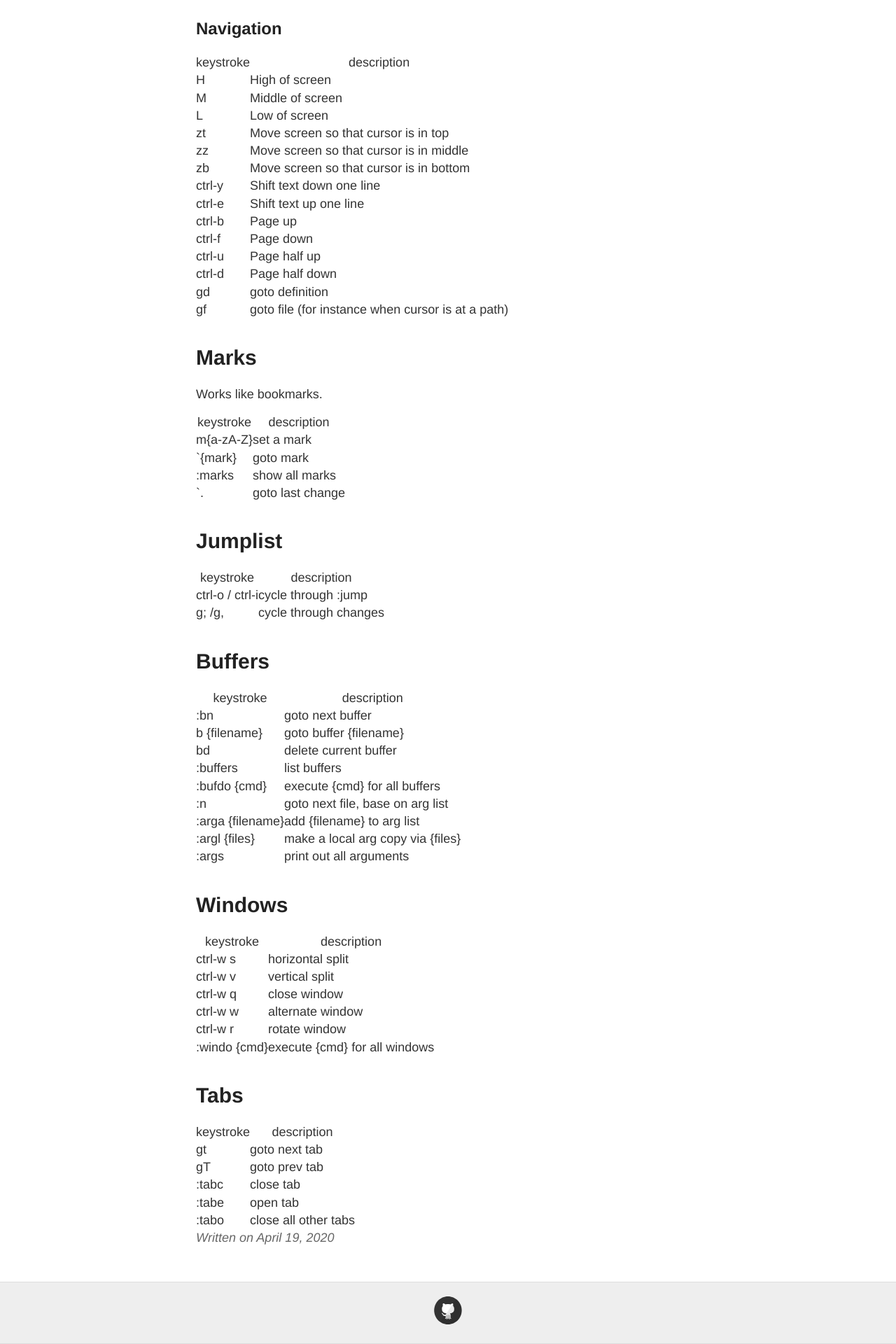
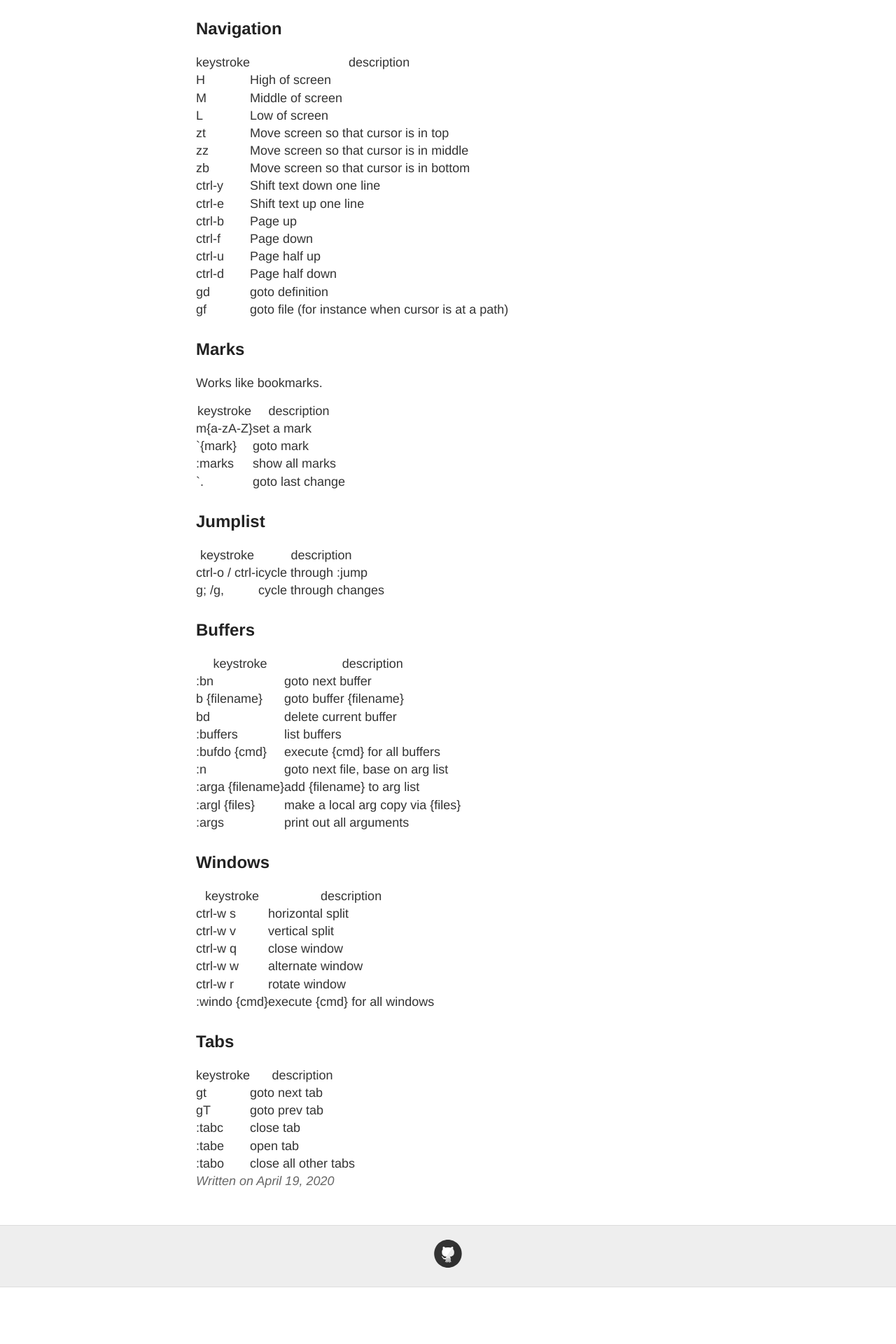
Before and after one commit to plilja/plilja.github.io, a Jekyll site: the page built from _posts/2020-04-19-vim-talk.md, in a window 1280 px wide. Shown: the part 1461-3381 px from the top of the page at 70% size. Built offline with Jekyll 4.4.1, drawn with Linux system fonts in a browser that asks for light colours; after the commit the page ends 3300 px from its top, so only the background shows below that.

```diff
--- a/_posts/2020-04-19-vim-talk.md
+++ b/_posts/2020-04-19-vim-talk.md
@@ -76,7 +76,7 @@ Operators act on text objects or motions.
 | gd | goto definition |
 | gf | goto file (for instance when cursor is at a path) |
 
-# Marks
+## Marks
 
 Works like bookmarks.
 
@@ -87,14 +87,14 @@ Works like bookmarks.
 | :marks| show all marks |
 | `.| goto last change |
 
-# Jumplist
+## Jumplist
 
 | keystroke | description |
 |-----------|-------------|
 | ctrl-o / ctrl-i | cycle through :jump |
 | g; /g, | cycle through changes |
 
-# Buffers
+## Buffers
 
 | keystroke | description |
 |-----------|-------------|
@@ -108,7 +108,7 @@ Works like bookmarks.
 | :argl {files} | make a local arg copy via {files} |
 | :args | print out all arguments |
 
-# Windows
+## Windows
 
 | keystroke | description |
 |-----------|-------------|
@@ -119,7 +119,7 @@ Works like bookmarks.
 | ctrl-w r | rotate window |
 | :windo {cmd} | execute {cmd} for all windows |
 
-# Tabs
+## Tabs
 
 | keystroke | description |
 |-----------|-------------|
```
